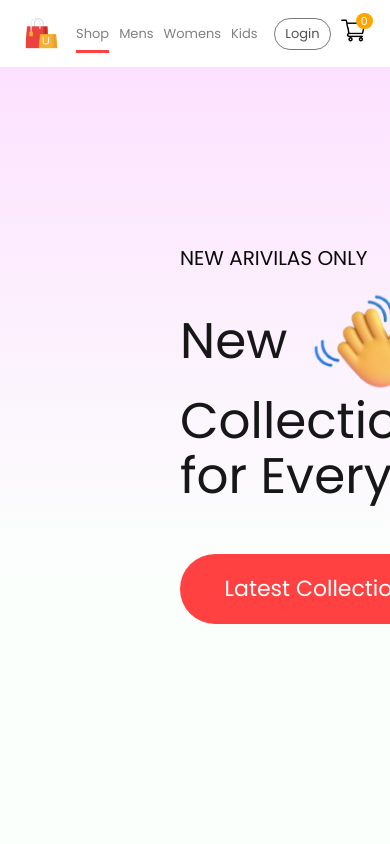
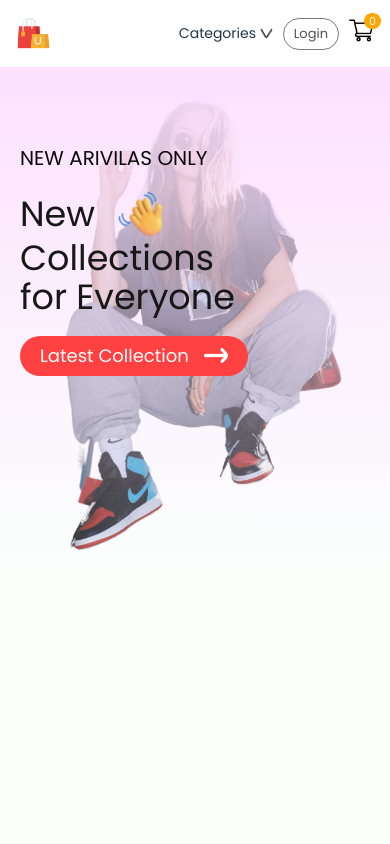
Before and after one commit to soheb-funtune/e-com-front-end, a React (Vite) app: page / in a window 390 px wide. Shown: the top 844 px of the page. Built offline with nearby package versions, Linux system fonts and the light colour scheme.

Commit message:
made totally responsive

```diff
--- a/src/Components/Hero/hero.css
+++ b/src/Components/Hero/hero.css
@@ -15,6 +15,7 @@
   line-height: 1.1;
   text-align: left;
 }
+
 .hero-left h2 {
   color: #090909;
   font-size: 20px;
@@ -22,7 +23,7 @@
 }
 .hero-left p {
   color: #171717;
-  font-size: 50px;
+  font-size: 35px;
   font-weight: 700;
   text-align: left;
 }
@@ -34,20 +35,21 @@
 }
 
 .hero-hand-icon img {
-  width: 105px;
+  width: 50px;
 }
 .hero-latest-button {
   display: flex;
   justify-content: center;
   align-items: center;
   gap: 15px;
-  width: 310px;
-  height: 70px;
+  width: fit-content;
+  height: auto;
+  padding: 10px 20px;
+  font-size: 18px;
   border-radius: 75px;
-  margin-top: 30px;
+  /* margin-top: 30px; */
   background-color: #ff4141;
   color: white;
-  font-size: 22px;
   font-weight: 500;
 }
 
@@ -56,8 +58,35 @@
 .hero-right {
   flex: 1;
   display: flex;
-  justify-content: center;
+  justify-content: end;
+  position: relative;
 }
 .hero-right img {
   /* object-fit: contain; */
 }
+
+@media (max-width: 767px) {
+  .hero-left {
+    padding-left: 50px;
+    padding-top: 80px;
+    z-index: 1;
+  }
+  .hero-right {
+    position: absolute;
+    /* z-index: 999; */
+    width: 100%;
+    height: auto;
+  }
+  .hero-right img {
+    height: 500px;
+    width: auto;
+    z-index: -1;
+  }
+}
+
+@media (max-width: 441px) {
+  .hero-left {
+    padding-left: 20px;
+    padding-top: 50;
+  }
+}
--- a/src/Components/Navbar/Navbar.jsx
+++ b/src/Components/Navbar/Navbar.jsx
@@ -4,8 +4,10 @@ import { Link } from "react-router-dom";
 
 import logo from "../Assets/logo.png";
 import cartIcon from "../Assets/cart_icon.png";
+import dropdown_icon from "../Assets/dropdown_icon.png";
 
 const Navbar = () => {
+  const [mobileMenu, setMobileMenu] = useState(false);
   const [menu, setMenu] = useState("shop");
   return (
     <div className="navbar">
@@ -39,7 +41,34 @@ const Navbar = () => {
           <Link to={"/kids"}>Kids</Link>
         </li>
       </ul>
+
       <div className="nav-login-cart">
+        <div className="mobile-nav-menu">
+          <h3 onClick={() => setMobileMenu(!mobileMenu)}>
+            Categories{" "}
+            <img
+              className="drop-icon"
+              src={dropdown_icon}
+              style={{ width: "13px", height: "10px" }}
+              alt="dropdown_icon"
+            />
+          </h3>
+
+          <ul className={`mobile-ul ${mobileMenu ? "show-mobile" : ""}`}>
+            <li onClick={() => setMobileMenu(false)}>
+              <Link to={"/"}>Shop</Link>
+            </li>
+            <li onClick={() => setMobileMenu(false)}>
+              <Link to={"/mens"}>Mens</Link>
+            </li>
+            <li onClick={() => setMobileMenu(false)}>
+              <Link to={"/womens"}>Womens</Link>
+            </li>
+            <li onClick={() => setMobileMenu(false)}>
+              <Link to={"/kids"}>Kids</Link>
+            </li>
+          </ul>
+        </div>
         <button>
           {" "}
           <Link to={"/login"}>Login</Link>
--- a/src/Components/Navbar/navbar.css
+++ b/src/Components/Navbar/navbar.css
@@ -69,8 +69,11 @@
   cursor: pointer;
   text-decoration: none;
 }
-.nav-login-cart button:active {
+.nav-login-cart button:active,
+.nav-login-cart button:hover,
+.nav-login-cart button:focus {
   background: #f3f3f3;
+  border-color: #ff4141;
 }
 .nav-login-cart a img {
   width: auto;
@@ -95,20 +98,61 @@
 .navbar a:hover {
   color: #515151;
 }
+.mobile-nav-menu {
+  display: none;
+}
 
 @media (max-width: 767px) {
+  .navbar {
+    justify-content: space-between;
+  }
   .nav-logo {
     gap: 5px;
   }
   .nav-logo-p {
     font-size: 18px;
-    display: none;
   }
   .nav-logo img {
     width: auto;
     height: 35px;
   }
+  .mobile-nav-menu {
+    display: flex;
+    flex-direction: column;
+    list-style: none;
+  }
+  .mobile-nav-menu h3 {
+    font-size: 14px;
+  }
+  .mobile-ul {
+    display: none;
+    margin-top: 10px;
+    /* display: flex; */
+    flex-direction: column;
+    list-style: none;
+    /* border: 1px solid gray; */
+    align-items: center;
+    padding: 6px 9px;
+    box-sizing: border-box;
+    transition: all ease-in-out 0.4s;
+    background: white;
+    z-index: 2;
+  }
+  .show-mobile {
+    display: flex;
+    position: absolute;
+    box-shadow: 1px 1px 5px gray;
+    top: 50px;
+  }
+
+  .mobile-ul li {
+    padding: 6px 9px;
+    border: 1px solid gray 1px solid gray none 1px solid gray;
+    width: 100%;
+  }
+
   .nav-menu {
+    display: none;
     gap: 10px;
     padding: 0px;
   }
@@ -127,3 +171,9 @@
     height: 25px;
   }
 }
+
+@media (max-width: 441px) {
+  .nav-logo-p {
+    display: none;
+  }
+}
--- a/src/Components/Popular/popular.css
+++ b/src/Components/Popular/popular.css
@@ -27,3 +27,19 @@
   grid-template-columns: 1fr 1fr 1fr 1fr;
   gap: 20px;
 }
+
+@media (max-width: 993px) {
+  .popular-items {
+    grid-template-columns: 1fr 1fr 1fr;
+  }
+}
+@media (max-width: 767px) {
+  .popular-items {
+    grid-template-columns: 1fr 1fr;
+  }
+}
+@media (max-width: 441px) {
+  .popular-items {
+    grid-template-columns: 1fr;
+  }
+}
```
